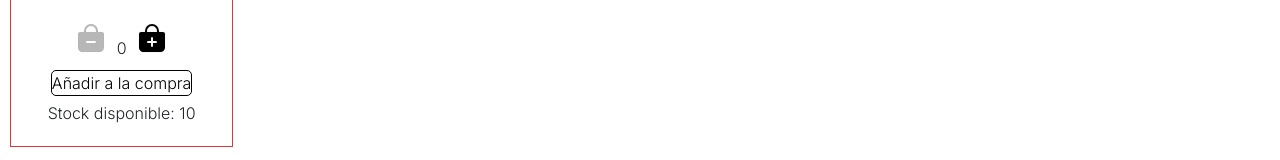
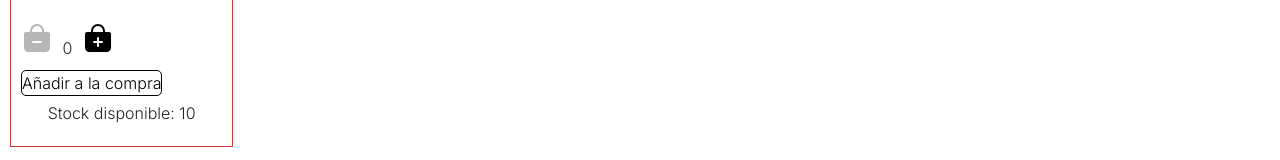
Before and after one commit to jotamurua/leto-murua, a React (Create React App) app: page /item/1 in a window 1280 px wide. Shown: the part 615-775 px from the top of the page. Built offline with nearby package versions, Linux system fonts and the light colour scheme.

Commit message:
sinco
sincro

```diff
--- a/src/components/ItemCount/ItemCount.js
+++ b/src/components/ItemCount/ItemCount.js
@@ -1,19 +1,19 @@
 import React from "react";
 import { useState } from "react";
 
-export const ItemCount = ({stock}) => {
+export const ItemCount = ({stock, control}) => {
 
 
     const [ count, setCount ] = useState(0);
 
     function adding () {
         if (count < stock ) {
-            setCount (count + 1 );
+            setCount ((prevCount) => prevCount + 1 );
         }
     }
     function subs () {
         if (count > 0 ) {
-            setCount (count -1 );
+            setCount ((prevCount) => prevCount -1 );
         }
     }
     return (
@@ -22,6 +22,7 @@ export const ItemCount = ({stock}) => {
             <button onClick={subs} disabled={count === 0} > <ion-icon name="bag-remove" size="large"></ion-icon></button>
             <span> {count}  </span>
             <button onClick={adding} disabled={count === stock}><ion-icon name="bag-add" size="large"></ion-icon></button>
+            <button className="buttons" onClick={() => {control(false)}}>Añadir a la compra</button>
         </div>
     )
 }
--- a/src/components/ItemDetailContainer/ItemDetail/ItemDetail.js
+++ b/src/components/ItemDetailContainer/ItemDetail/ItemDetail.js
@@ -1,12 +1,14 @@
 import React from "react";
 import { ItemCount } from "../../ItemCount/ItemCount";
-
+import { useState } from "react";
+import { Link } from "react-router-dom";
 
 
 
 export const ItemDetail = ({ product}) => {
 
-
+  const [switchButtons, setSwitchButtons] = useState (true);
+  const handleSwitch = value => setSwitchButtons(value)
     return (
 
 
@@ -15,8 +17,8 @@ export const ItemDetail = ({ product}) => {
         <h1>{product.title}</h1>
         <p>${product.price}</p>
         <p>{product.description}</p>
-        <ItemCount stock={product.stock} />
-        <button className="buttons">Añadir a la compra</button>
+        {switchButtons? <ItemCount stock={product.stock} control={handleSwitch} /> : <Link to="/cart"><button className="buttons">Terminar Compra</button></Link>}
+
         <p>Stock disponible: {product.stock}</p>
         </article>
      )
--- a/src/components/ItemListContainer/Items/Items.js
+++ b/src/components/ItemListContainer/Items/Items.js
@@ -2,10 +2,12 @@ import React from "react";
 import { ItemCount } from "../../ItemCount/ItemCount";
 import "./Items.css";
 import { Link} from 'react-router-dom';
-
+import { useState } from "react";
 
 
 export const Items = ({ id, img, title, price, stock}) => {
+
+
 
     return <article key={id}>
 
@@ -13,8 +15,8 @@ export const Items = ({ id, img, title, price, stock}) => {
         <h1>{title}</h1>
         <p>${price}</p>
         <Link to={`/item/${id}`}><button className="buttons">¡Ver más!</button></Link>
-        <ItemCount stock={stock} />
-        <button className="buttons">Añadir a la compra</button>
+       <ItemCount stock={stock} />
+
         <p>Stock disponible: {stock}</p>
         </article>
 }
```
